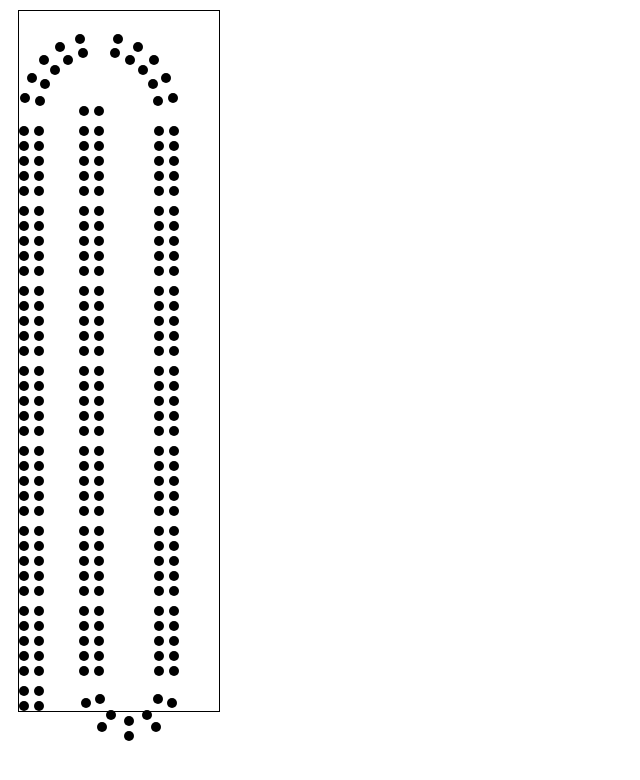
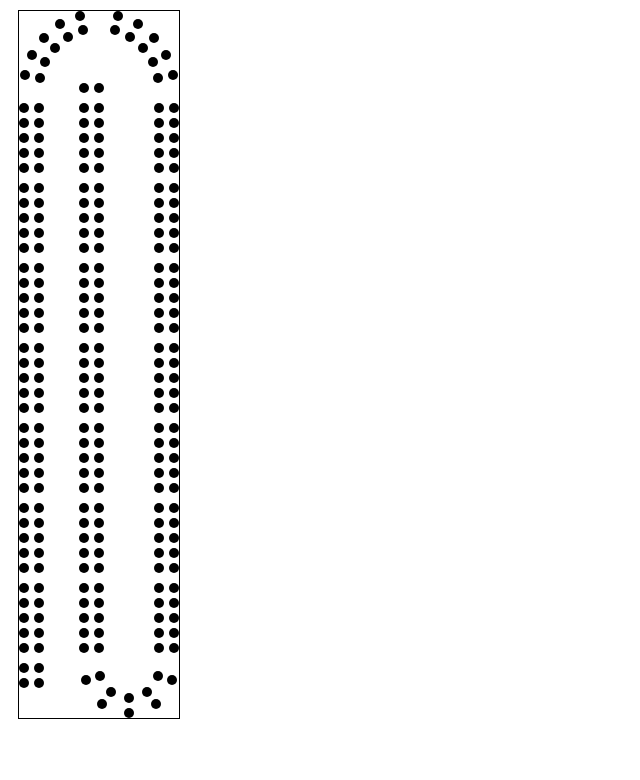
Before and after one commit to richardl62/react-playpen, a React (Create React App) app: page / in a window 1280 px wide. Shown: the top 780 px of the page, without its empty margins (0-640 px from the left). Built offline with nearby package versions, Linux system fonts and the light colour scheme.

Commit message:
Cumpute bounding box

```diff
--- a/src/peg-points.ts
+++ b/src/peg-points.ts
@@ -9,7 +9,6 @@ interface PegPoints {
     player1: Position[];
     player2: Position[];
 }
-//type Player = "player1" | "player2";
 
 function makePegPoints(params : {
         start: Position,
@@ -136,3 +135,33 @@ export const pegPoints: PegPoints = {
         bottomArcRadius: columnGap * 2,
     }),
 };
+
+interface BoundingBox {
+    minBottom: number;
+    maxBottom: number;
+
+    minLeft: number;
+    maxLeft: number;
+};
+
+function makeBoundingBox() {
+    const allPoints = [...pegPoints.player1, ...pegPoints.player2];
+
+    let minBottom = allPoints[0].bottom;
+    let maxBottom = minBottom;
+
+    let minLeft = allPoints[0].left;
+    let maxLeft = minLeft;
+
+    for(const pos of allPoints) {
+        minBottom = Math.min(minBottom, pos.bottom);
+        maxBottom = Math.max(maxBottom, pos.bottom);
+
+        minLeft = Math.min(minLeft, pos.left);
+        maxLeft = Math.max(maxLeft, pos.left);
+    }
+
+    return {minBottom, maxBottom, minLeft, maxLeft};
+}
+
+export const boundingBox : BoundingBox = makeBoundingBox();
--- a/src/score-board.tsx
+++ b/src/score-board.tsx
@@ -1,12 +1,12 @@
 import styled from "styled-components";
-import { pegPoints, Position } from "./peg-points";
-import { height, width, radius } from "./sizes";
+import { boundingBox, pegPoints, Position } from "./peg-points";
+import { radius } from "./sizes";
 
-const Board = styled.div`
+const Board = styled.div<{height: number, width: number}>`
     position: relative;
 
-    height: ${height}px;
-    width: ${width}px;
+    height: ${props => props.height}px;
+    width: ${props => props.width}px;
     border: 1px solid black;
 
     margin: 10px;
@@ -27,7 +27,16 @@ const Hole = styled.div<{pos: Position}>`
 
 export function ScoreBoard() {
     const allPoints = [...pegPoints.player1, ...pegPoints.player2];
-    const holes = allPoints.map((pos, index) => <Hole key={index} pos={pos}/>);
+    const holes = allPoints.map((pos, index) => {
+        let {bottom, left} = pos;
+        bottom -= boundingBox.minBottom;
+        left -= boundingBox.minLeft;
 
-    return <Board>{holes}</Board>;
+        return <Hole key={index} pos={{bottom, left}}/>
+    });
+
+    const height = (boundingBox.maxBottom - boundingBox.minBottom) + radius;
+    const width = (boundingBox.maxLeft - boundingBox.minLeft) + radius;
+
+    return <Board height={height} width={width}>{holes}</Board>;
 }
--- a/src/sizes.ts
+++ b/src/sizes.ts
@@ -1,7 +1,3 @@
-// Dimensions in pixels
-export const height = 700;
-export const width = 200;
-
 export const radius = 10;
 
 export const columnGap = radius*1.5;
```
